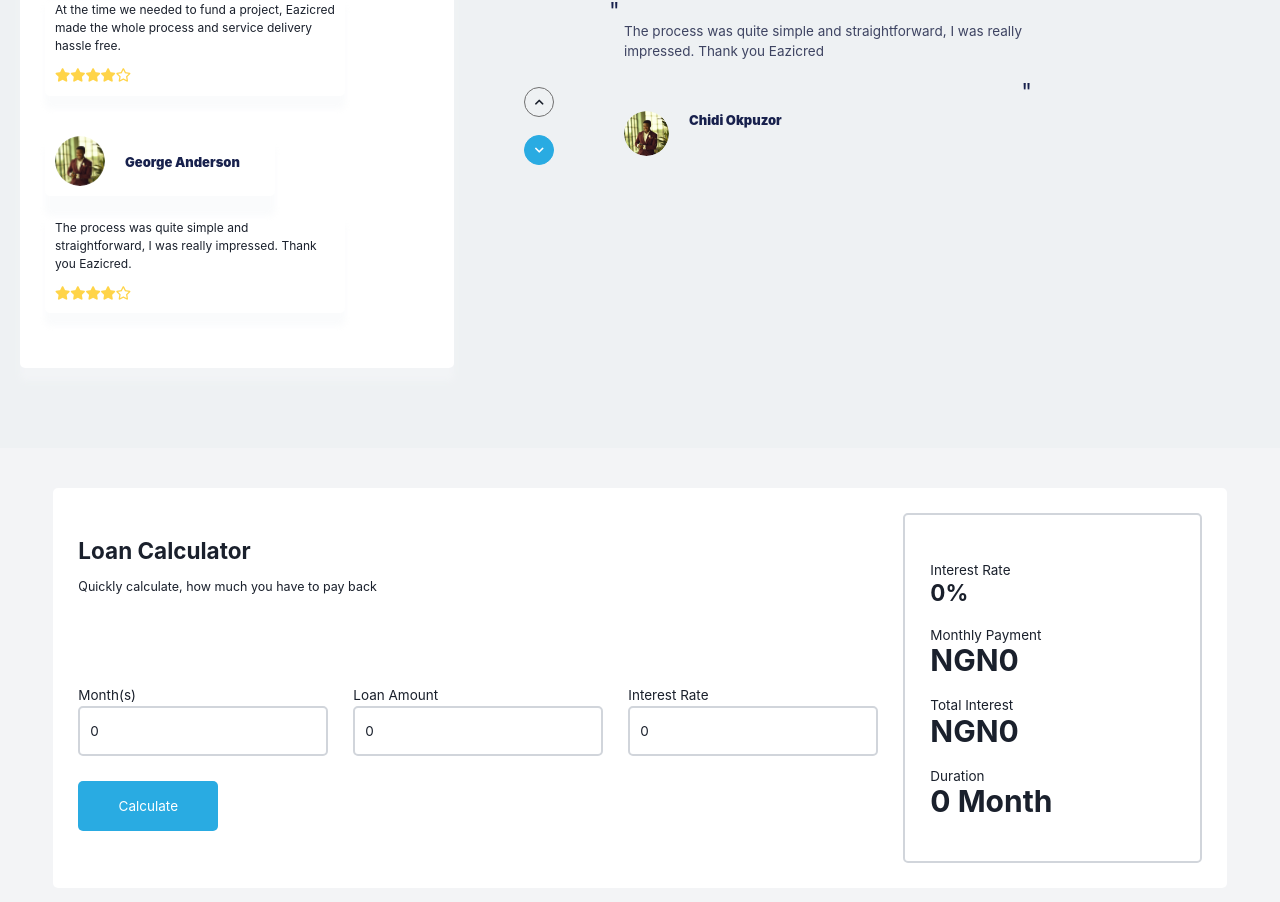
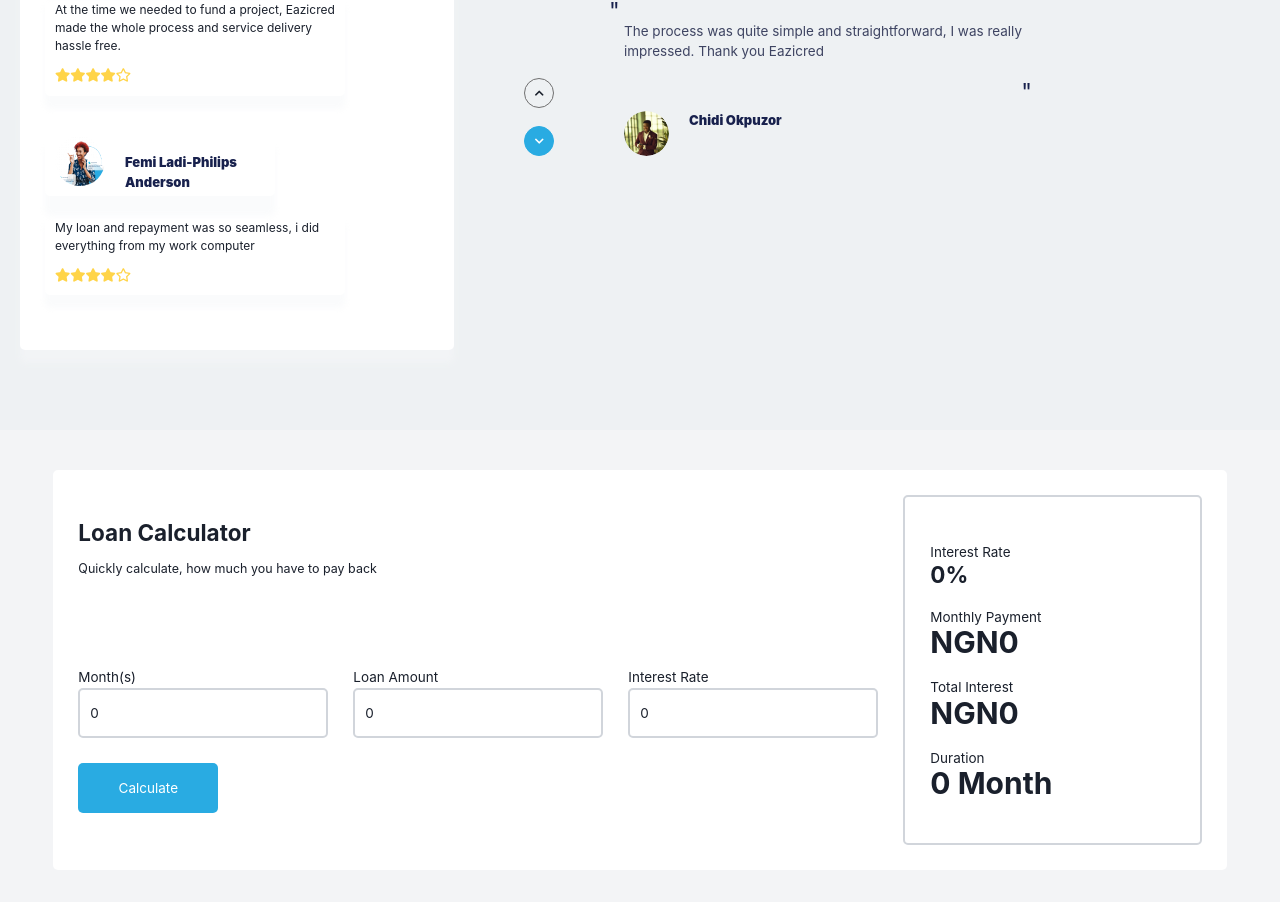
Before and after one commit to danieloski98/eazicred_frontend, a React (Create React App) app: page / in a window 1280 px wide. Shown: the part 2833-3735 px from the top of the page. Built offline with nearby package versions, Linux system fonts and the light colour scheme.

Commit message:
changed the names

```diff
--- a/src/Features/Home/Home.jsx
+++ b/src/Features/Home/Home.jsx
@@ -233,13 +233,13 @@
 
                             <div className="testimonial">
                                 <div className="testimonial__user-profile">
-                                    <img src={george} alt="George Anderson"/>
+                                    <img src={hero} alt="George Anderson"/>
                                     <div>
-                                        <h6 className="h-6">George Anderson</h6>
+                                        <h6 className="h-6">Femi Ladi-Philips Anderson</h6>
                                     </div>
                                 </div>
                                 <div className="testimonial__text">
-                                    <p>The process was quite simple and straightforward, I was really impressed. Thank you Eazicred.</p>
+                                    <p>My loan and repayment was so seamless, i did everything from my work computer</p>
                                     <div className="rating">
                                         <i className="fas fa-star"/>
                                         <i className="fas fa-star"/>
```
